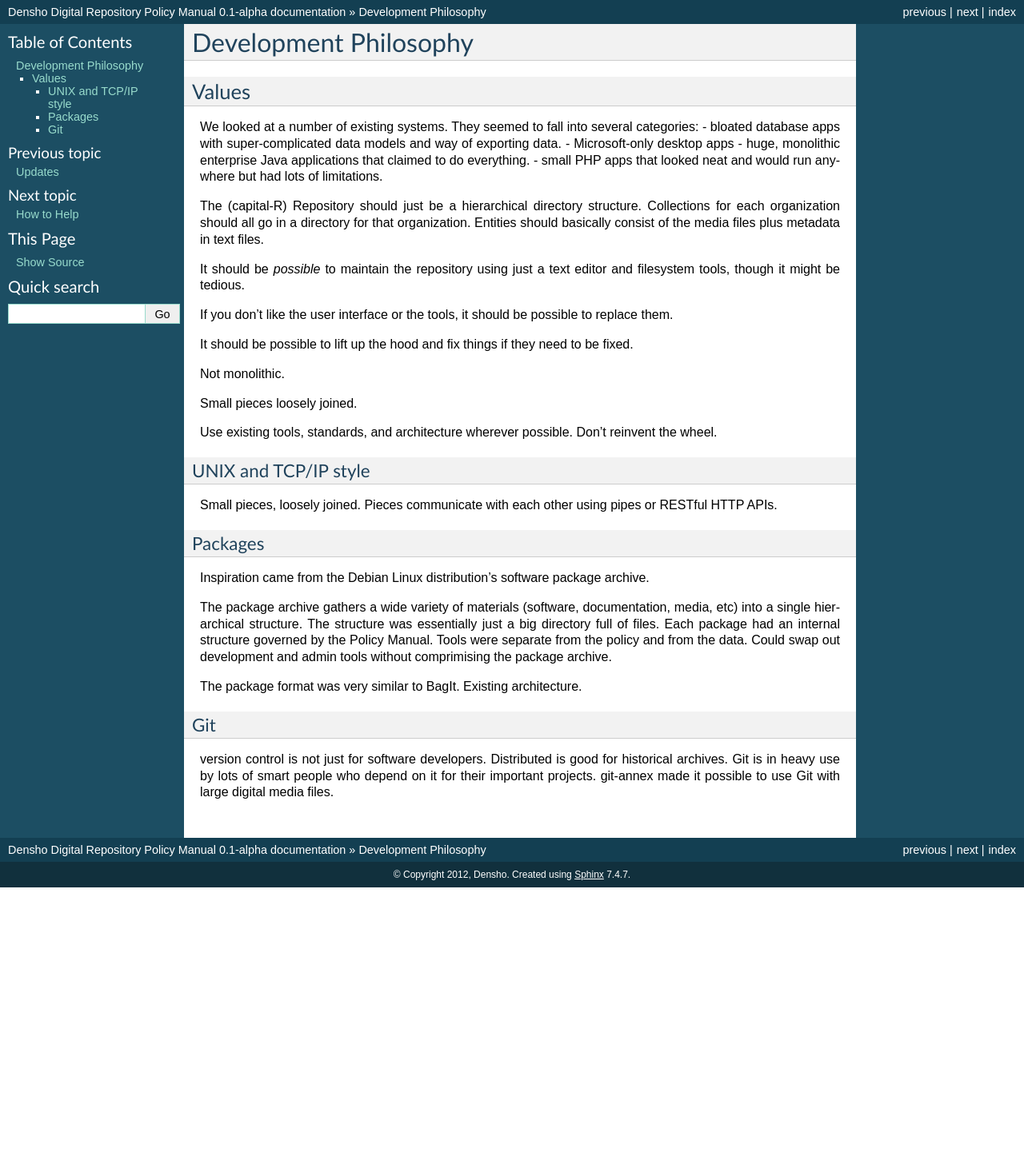
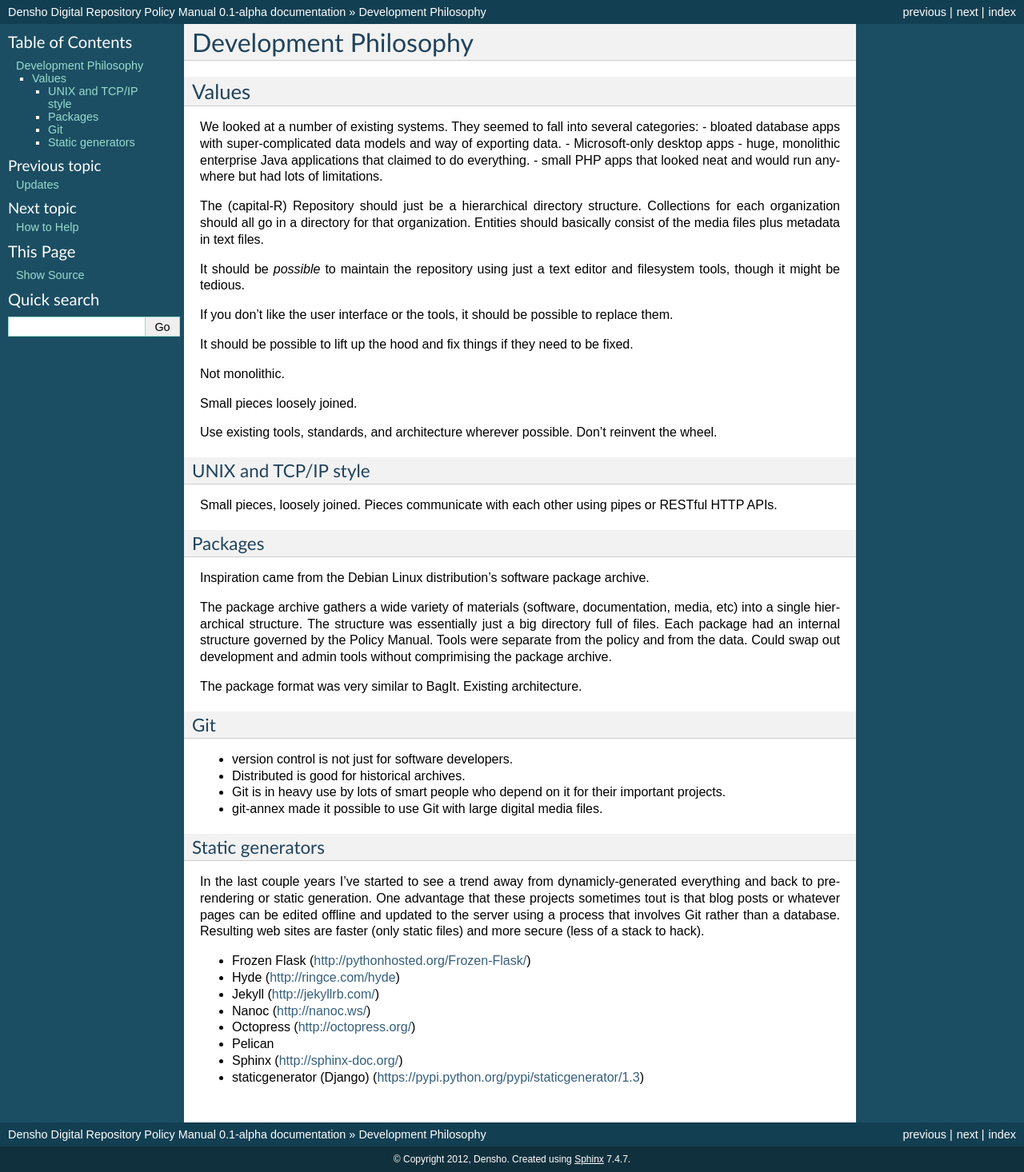
Before and after one commit to denshoproject/ddr-manual, a Sphinx documentation site: the page built from source/dev/philosophy.rst, in a window 1280 px wide. Shown: the whole page at 80% size. Built offline with Sphinx 7.4.7, drawn with Linux system fonts in a browser that asks for light colours; pages that are not in the unit, such as notebooks, are missing from menus; before the commit the page ends 1110 px from its top, so only the background shows below that.

Commit message:
updated philosophy page: static generators

```diff
--- a/source/dev/philosophy.rst
+++ b/source/dev/philosophy.rst
@@ -62,7 +62,23 @@ Existing architecture.
 Git
 ----------
 
-version control is not just for software developers.
-Distributed is good for historical archives.
-Git is in heavy use by lots of smart people who depend on it for their important projects.
-git-annex made it possible to use Git with large digital media files.
+- version control is not just for software developers.
+- Distributed is good for historical archives.
+- Git is in heavy use by lots of smart people who depend on it for their important projects.
+- git-annex made it possible to use Git with large digital media files.
+
+
+
+Static generators
+----------
+
+In the last couple years I've started to see a trend away from dynamicly-generated everything and back to pre-rendering or static generation.  One advantage that these projects sometimes tout is that blog posts or whatever pages can be edited offline and updated to the server using a process that involves Git rather than a database.  Resulting web sites are faster (only static files) and more secure (less of a stack to hack).
+
+- Frozen Flask (http://pythonhosted.org/Frozen-Flask/)
+- Hyde (http://ringce.com/hyde)
+- Jekyll (http://jekyllrb.com/)
+- Nanoc (http://nanoc.ws/)
+- Octopress (http://octopress.org/)
+- Pelican
+- Sphinx (http://sphinx-doc.org/)
+- staticgenerator (Django) (https://pypi.python.org/pypi/staticgenerator/1.3)
```
